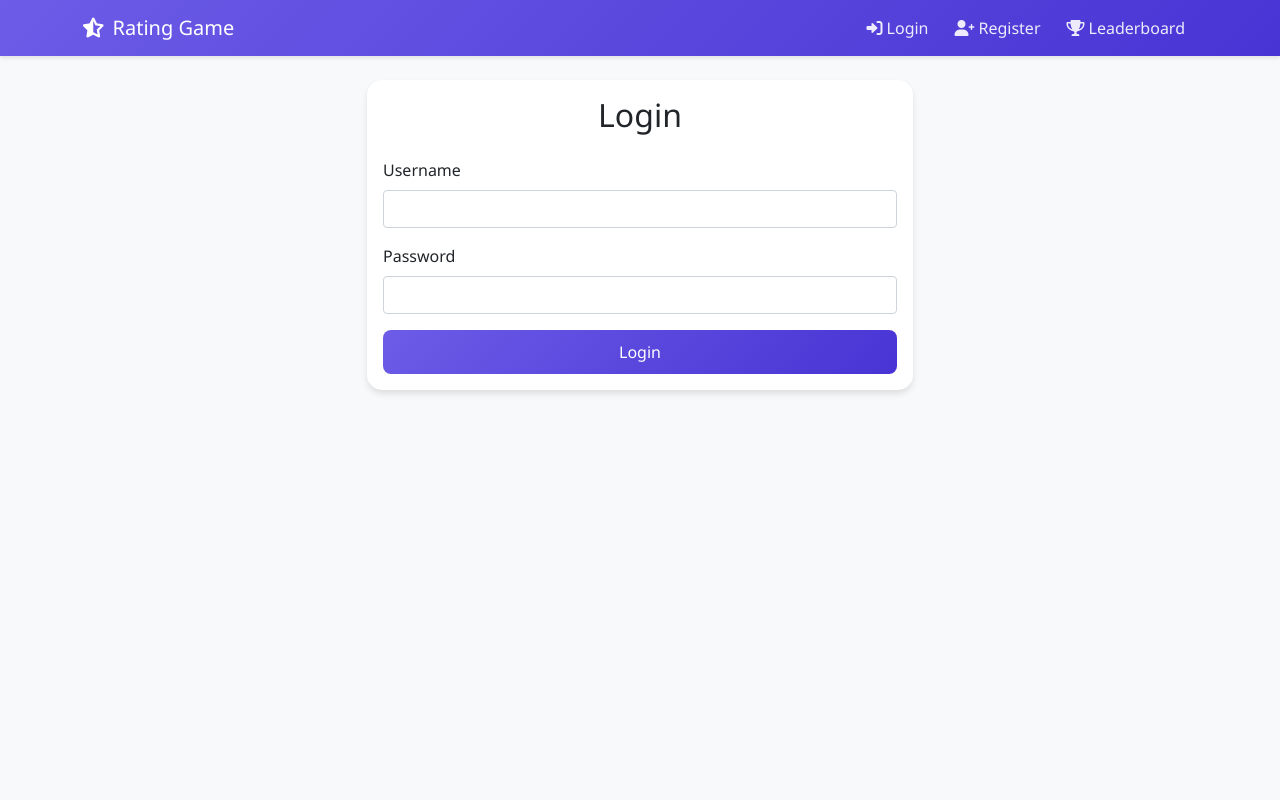
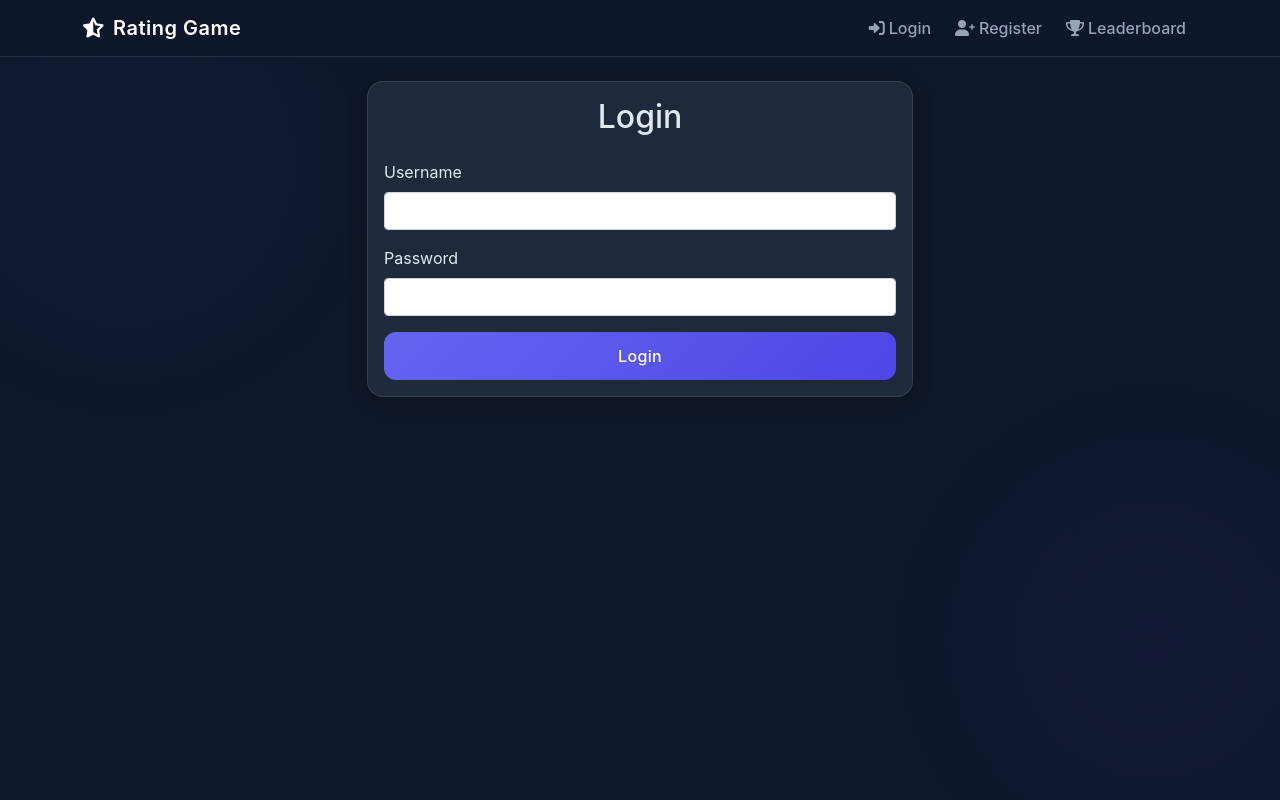
Before and after one commit to dak-mit/Rating_Meter, a Flask app: a page that uses templates/base.html in a window 1280 px wide. Run offline with Flask 2, Linux system fonts and the light colour scheme.

Commit message:
Trying New Design

```diff
--- a/templates/base.html
+++ b/templates/base.html
@@ -8,147 +8,202 @@
     <link href="https://cdnjs.cloudflare.com/ajax/libs/font-awesome/6.0.0/css/all.min.css" rel="stylesheet">
     <style>
         :root {
-            --primary-color: #6c5ce7;
-            --secondary-color: #a8a5e6;
-            --accent-color: #4834d4;
+            --primary-color: #6366f1;
+            --secondary-color: #4f46e5;
+            --accent-color: #818cf8;
+            --background-dark: #0f172a;
+            --card-dark: #1e293b;
+            --text-primary: #e2e8f0;
+            --text-secondary: #94a3b8;
         }
 
         body {
-            background-color: #f8f9fa;
-            font-family: 'Segoe UI', Tahoma, Geneva, Verdana, sans-serif;
+            background-color: var(--background-dark);
+            color: var(--text-primary);
+            font-family: 'Inter', -apple-system, BlinkMacSystemFont, 'Segoe UI', Roboto, sans-serif;
+            min-height: 100vh;
+            position: relative;
+        }
+
+        /* Modern Gradient Background with Subtle Pattern */
+        body::before {
+            content: '';
+            position: fixed;
+            top: 0;
+            left: 0;
+            width: 100%;
+            height: 100%;
+            background:
+                radial-gradient(circle at 10% 20%, rgba(99, 102, 241, 0.05) 0%, transparent 20%),
+                radial-gradient(circle at 90% 80%, rgba(79, 70, 229, 0.05) 0%, transparent 20%);
+            pointer-events: none;
+            z-index: -1;
         }
 
         .navbar {
-            background: linear-gradient(135deg, var(--primary-color), var(--accent-color)) !important;
-            box-shadow: 0 2px 4px rgba(0,0,0,0.1);
+            background: rgba(15, 23, 42, 0.95) !important;
+            backdrop-filter: blur(10px);
+            border-bottom: 1px solid rgba(255, 255, 255, 0.1);
+        }
+
+        .navbar-brand {
+            font-weight: 600;
+            letter-spacing: 0.5px;
         }
 
         .card {
-            border-radius: 15px;
-            box-shadow: 0 4px 6px rgba(0, 0, 0, 0.1);
-            transition: transform 0.2s, box-shadow 0.2s;
-            border: none;
-            background: white;
+            background: var(--card-dark);
+            border: 1px solid rgba(255, 255, 255, 0.1);
+            border-radius: 16px;
+            box-shadow: 0 4px 20px rgba(0, 0, 0, 0.2);
+            backdrop-filter: blur(10px);
+            transition: all 0.3s cubic-bezier(0.4, 0, 0.2, 1);
         }
 
         .card:hover {
             transform: translateY(-5px);
-            box-shadow: 0 6px 12px rgba(0, 0, 0, 0.15);
+            box-shadow: 0 8px 25px rgba(0, 0, 0, 0.3);
+            border-color: rgba(99, 102, 241, 0.3);
         }
 
+        /* Modern Button Styles */
         .btn-primary {
-            background: linear-gradient(135deg, var(--primary-color), var(--accent-color));
+            background: linear-gradient(135deg, var(--primary-color), var(--secondary-color));
             border: none;
-            padding: 10px 20px;
-            border-radius: 8px;
-            transition: transform 0.2s;
+            padding: 12px 24px;
+            border-radius: 12px;
+            font-weight: 500;
+            letter-spacing: 0.3px;
+            position: relative;
+            overflow: hidden;
+            transition: all 0.3s ease;
+        }
+
+        .btn-primary::before {
+            content: '';
+            position: absolute;
+            top: 0;
+            left: -100%;
+            width: 100%;
+            height: 100%;
+            background: linear-gradient(
+                90deg,
+                transparent,
+                rgba(255, 255, 255, 0.2),
+                transparent
+            );
+            transition: 0.5s;
+        }
+
+        .btn-primary:hover::before {
+            left: 100%;
         }
 
         .btn-primary:hover {
             transform: translateY(-2px);
-            background: linear-gradient(135deg, var(--accent-color), var(--primary-color));
+            box-shadow: 0 6px 15px rgba(99, 102, 241, 0.3);
         }
 
+        /* Navigation Links */
+        .nav-link {
+            color: var(--text-secondary) !important;
+            font-weight: 500;
+            padding: 8px 16px;
+            margin: 0 4px;
+            border-radius: 8px;
+            transition: all 0.3s ease;
+        }
+
+        .nav-link:hover {
+            color: var(--text-primary) !important;
+            background: rgba(255, 255, 255, 0.1);
+        }
+
+        /* Alert Styles */
+        .alert {
+            background: rgba(30, 41, 59, 0.8);
+            border: 1px solid rgba(255, 255, 255, 0.1);
+            color: var(--text-primary);
+            border-radius: 12px;
+            backdrop-filter: blur(10px);
+        }
+
+        /* Rating Elements */
         .rating-meter {
-            background: #eee;
-            border-radius: 25px;
-            height: 20px;
-            position: relative;
-            margin: 10px 0;
+            background: rgba(255, 255, 255, 0.1);
+            border-radius: 12px;
+            height: 8px;
             overflow: hidden;
         }
 
         .rating-meter-fill {
-            background: linear-gradient(90deg, #6c5ce7, #4834d4);
+            background: linear-gradient(90deg, var(--primary-color), var(--secondary-color));
             height: 100%;
-            border-radius: 25px;
-            transition: width 0.5s ease-in-out;
+            border-radius: 12px;
+            transition: width 0.5s cubic-bezier(0.4, 0, 0.2, 1);
         }
 
-        .alert {
-            border-radius: 12px;
-            border: none;
-            box-shadow: 0 2px 4px rgba(0,0,0,0.05);
-        }
-
+        /* Tables */
         .table {
-            border-radius: 12px;
+            color: var(--text-primary);
+            background: var(--card-dark);
+            border-radius: 16px;
             overflow: hidden;
         }
 
-        .nav-link {
-            position: relative;
-            padding: 8px 16px;
-            margin: 0 5px;
-            color: rgba(255,255,255,0.9) !important;
+        .table th {
+            background: rgba(15, 23, 42, 0.6);
+            color: var(--text-secondary);
+            font-weight: 500;
+            border-bottom: 1px solid rgba(255, 255, 255, 0.1);
         }
 
-        .nav-link::after {
-            content: '';
-            position: absolute;
-            width: 0;
-            height: 2px;
-            bottom: 0;
-            left: 50%;
-            background-color: white;
-            transition: all 0.3s ease;
+        .table td {
+            border-color: rgba(255, 255, 255, 0.1);
         }
 
-        .nav-link:hover::after {
-            width: 100%;
-            left: 0;
+        /* Badges */
+        .badge {
+            padding: 6px 12px;
+            border-radius: 8px;
+            font-weight: 500;
+            letter-spacing: 0.3px;
+            background: rgba(99, 102, 241, 0.2);
+            color: var(--accent-color);
         }
 
-        .badge {
-            padding: 8px 12px;
-            border-radius: 8px;
-            font-weight: 500;
-        }
-
+        /* Animation */
         .animate-fade-in {
-            animation: fadeIn 0.5s ease-in;
+            animation: fadeIn 0.6s cubic-bezier(0.4, 0, 0.2, 1);
         }
 
         @keyframes fadeIn {
-            from { opacity: 0; transform: translateY(20px); }
-            to { opacity: 1; transform: translateY(0); }
+            from {
+                opacity: 0;
+                transform: translateY(20px);
+            }
+            to {
+                opacity: 1;
+                transform: translateY(0);
+            }
         }
 
-        .rating-slider {
-            margin: 20px 0;
+        /* Custom Scrollbar */
+        ::-webkit-scrollbar {
+            width: 8px;
         }
 
-        .rating-slider input[type="range"] {
-            width: 200px;
+        ::-webkit-scrollbar-track {
+            background: var(--background-dark);
         }
 
-        .sample-rating {
-            margin-bottom: 30px;
-            padding: 15px;
-            border: 1px solid #ddd;
-            border-radius: 5px;
-            background-color: #f8f9fa;
+        ::-webkit-scrollbar-thumb {
+            background: var(--card-dark);
+            border-radius: 4px;
         }
 
-        .sample-rating button {
-            margin-top: 10px;
-            padding: 5px 15px;
-            background-color: #007bff;
-            color: white;
-            border: none;
-            border-radius: 3px;
-            cursor: pointer;
-            transition: background-color 0.3s;
-        }
-
-        .sample-rating button:hover {
-            background-color: #0056b3;
-        }
-
-        .rating-value {
-            font-size: 1.2em;
-            font-weight: bold;
-            color: #007bff;
+        ::-webkit-scrollbar-thumb:hover {
+            background: var(--secondary-color);
         }
     </style>
 </head>
@@ -200,7 +255,7 @@
         {% with messages = get_flashed_messages() %}
             {% if messages %}
                 {% for message in messages %}
-                    <div class="alert alert-info">
+                    <div class="alert">
                         <i class="fas fa-info-circle me-2"></i>{{ message }}
                     </div>
                 {% endfor %}
```
